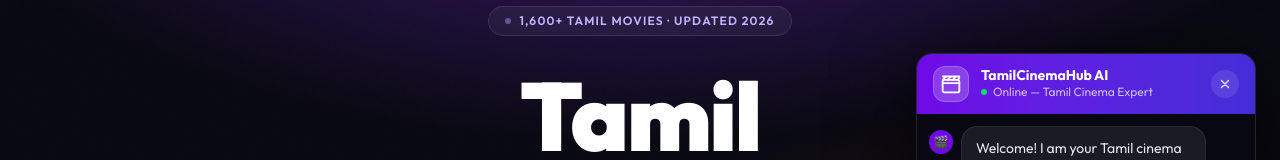
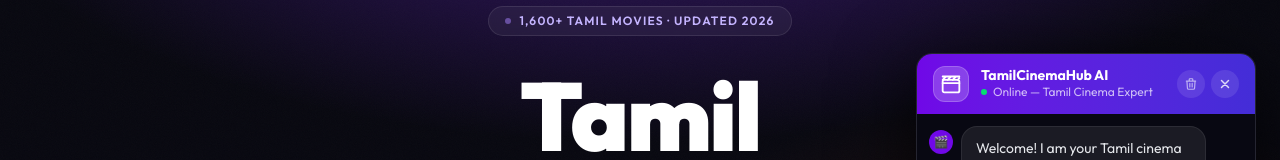
Before and after one commit to jaivijaim2008/tamil_cinema_hub, a Next.js app: page / in a window 1280 px wide. Both pictures are taken after a click on the button "Open TamilCinemaHub AI chat". Shown: the part 171-331 px from the top of the page. Built offline with nearby package versions, Linux system fonts and the light colour scheme; no server answers.

Commit message:
feat: persist chatbot conversation to localStorage + clear chat button

```diff
--- a/components/Chatbot.tsx
+++ b/components/Chatbot.tsx
@@ -13,12 +13,20 @@ const TICK_MS = 20
 
 export default function TamilCinemaHubChatbot() {
   const [isOpen, setIsOpen] = useState(false)
-  const [messages, setMessages] = useState<Message[]>([
-    {
+  const WELCOME_MSG: Message = {
     role: 'assistant',
     content: 'Welcome! I am your Tamil cinema guide. Ask me about any movie, actor, director, or get personalized recommendations!',
-    },
-  ])
+  }
+  const [messages, setMessages] = useState<Message[]>(() => {
+    try {
+      const saved = localStorage.getItem('chatbot-messages')
+      if (saved) {
+        const parsed = JSON.parse(saved)
+        if (Array.isArray(parsed) && parsed.length > 0) return parsed
+      }
+    } catch {}
+    return [WELCOME_MSG]
+  })
   const [input, setInput] = useState('')
   const [isLoading, setIsLoading] = useState(false)
   const [rateLimitCountdown, setRateLimitCountdown] = useState(0)
@@ -39,6 +47,14 @@ export default function TamilCinemaHubChatbot() {
       if (saved) setFeedback(JSON.parse(saved))
     } catch {}
   }, [])
+
+  // Persist messages to localStorage (skip ephemeral system messages, cap at 50)
+  useEffect(() => {
+    const toSave = messages.filter((m) => m.role !== 'system').slice(-50)
+    try {
+      localStorage.setItem('chatbot-messages', JSON.stringify(toSave))
+    } catch {}
+  }, [messages])
 
   // Keep refs in sync with state
   useEffect(() => {
@@ -166,6 +182,13 @@ export default function TamilCinemaHubChatbot() {
     }
   }, [input, startStreaming, finishStream])
 
+  function clearChat() {
+    setMessages([WELCOME_MSG])
+    setFeedback({})
+    localStorage.removeItem('chatbot-messages')
+    localStorage.removeItem('chatbot-feedback')
+  }
+
   function handleFeedback(index: number, type: 'up' | 'down') {
     setFeedback((prev) => {
       const next = { ...prev }
@@ -212,6 +235,17 @@ export default function TamilCinemaHubChatbot() {
                 </div>
               </div>
             </div>
+            <div className="flex items-center gap-1.5">
+              <button
+                onClick={clearChat}
+                className="w-7 h-7 rounded-full bg-white/10 hover:bg-white/20 flex items-center justify-center text-white/60 hover:text-white transition-colors"
+                aria-label="Clear chat"
+                title="Clear conversation"
+              >
+                <svg className="w-3.5 h-3.5" fill="none" viewBox="0 0 24 24" stroke="currentColor" strokeWidth="2">
+                  <path strokeLinecap="round" strokeLinejoin="round" d="M19 7l-.867 12.142A2 2 0 0116.138 21H7.862a2 2 0 01-1.995-1.858L5 7m5 4v6m4-6v6m1-10V4a1 1 0 00-1-1h-4a1 1 0 00-1 1v3M4 7h16" />
+                </svg>
+              </button>
               <button
                 onClick={() => setIsOpen(false)}
                 className="w-7 h-7 rounded-full bg-white/10 hover:bg-white/20 flex items-center justify-center text-white/80 hover:text-white transition-colors"
@@ -221,6 +255,7 @@ export default function TamilCinemaHubChatbot() {
                   <path strokeLinecap="round" strokeLinejoin="round" d="M6 18L18 6M6 6l12 12" />
                 </svg>
               </button>
+            </div>
           </div>
 
           {/* Messages */}
```
Lines whose indentation alone changed are shown as unchanged.
